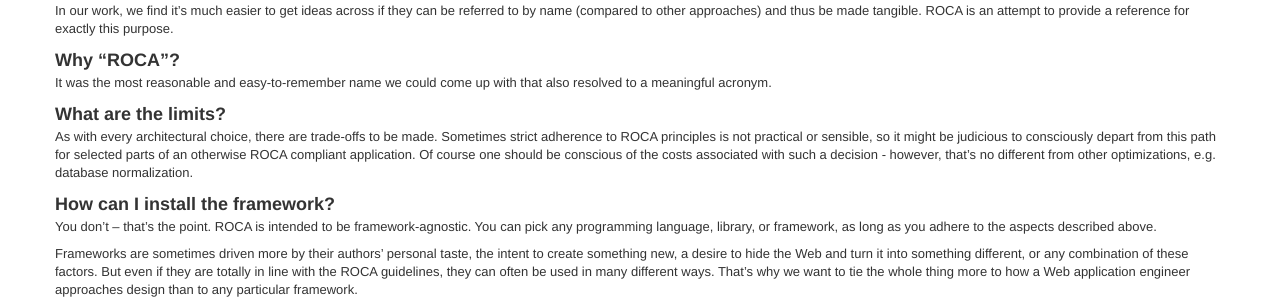
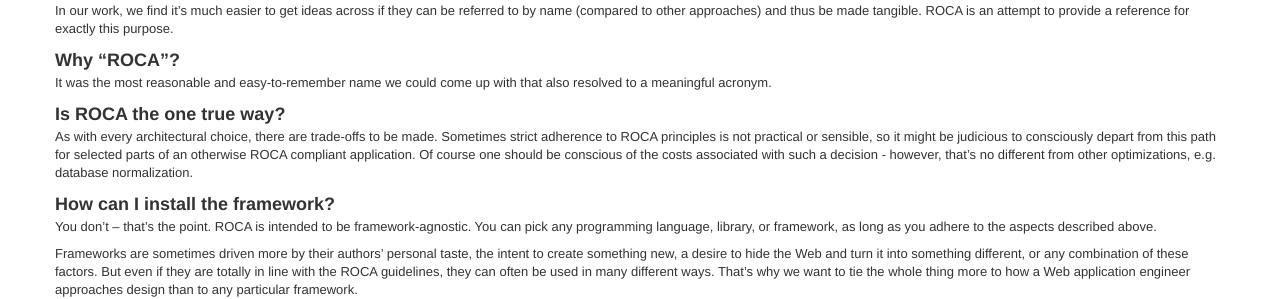
Before and after one commit to innoq/ROCA, a Jekyll site: the page built from faq.md, in a window 1280 px wide. Shown: the part 293-592 px from the top of the page. Built offline with Jekyll 4.4.1, drawn with Linux system fonts in a browser that asks for light colours.

Commit message:
clarified FAQ
the answer didn't really relate to the question - so like a good
politician, we just change the question

```diff
--- a/faq.md
+++ b/faq.md
@@ -18,7 +18,7 @@ to provide a reference for exactly this purpose.
 It was the most reasonable and easy-to-remember name we could
 come up with that also resolved to a meaningful acronym.
 
-### What are the limits?
+### Is ROCA the one true way?
 
 As with every architectural choice, there are trade-offs to be made. Sometimes
 strict adherence to ROCA principles is not practical or sensible, so it might be
```
